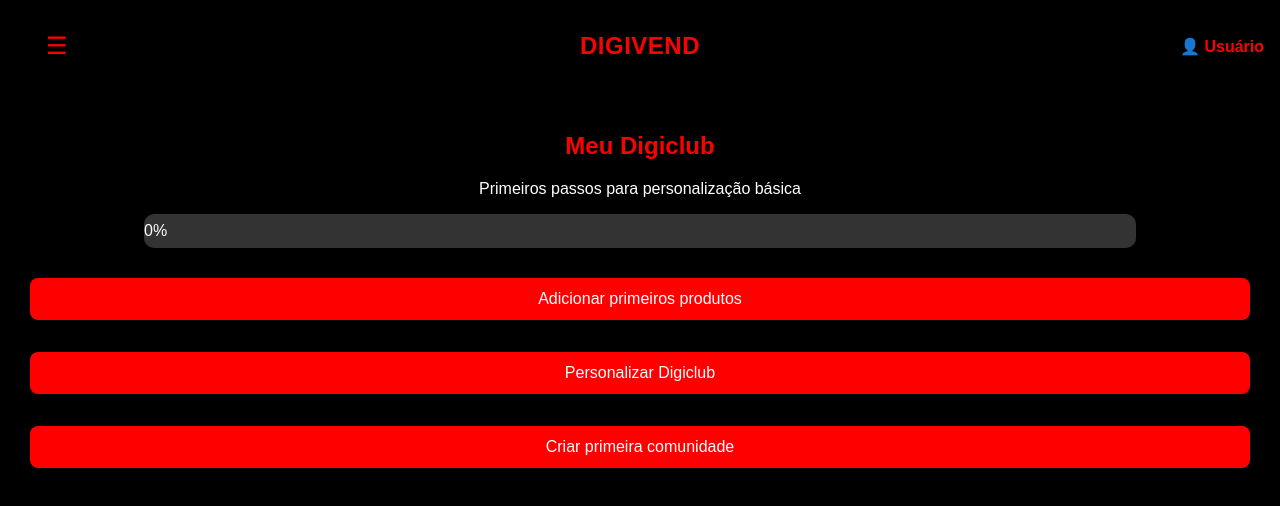
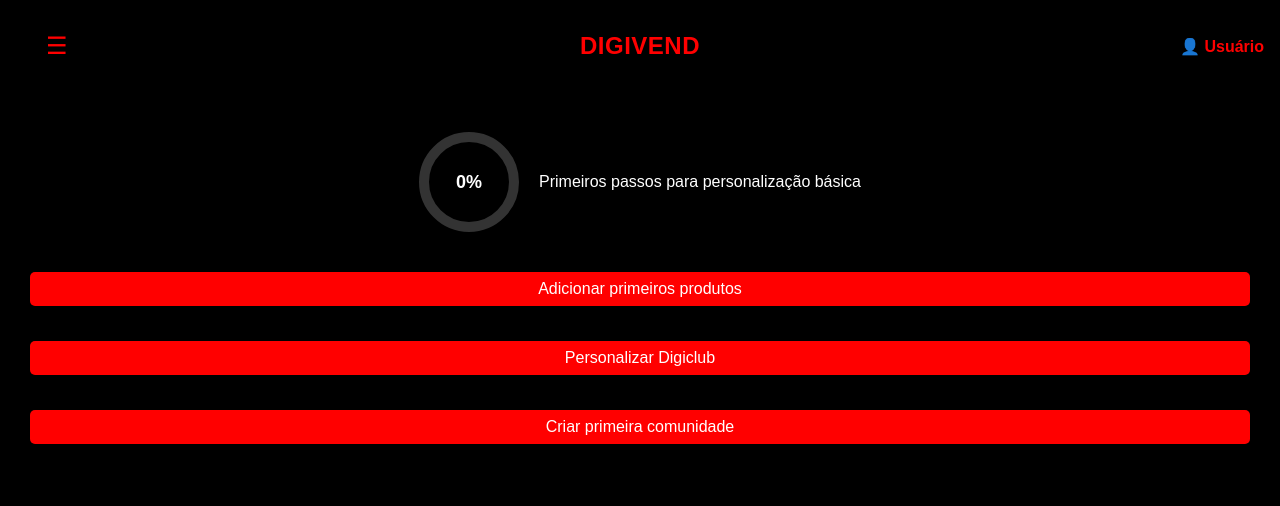
Before and after one commit to tiny1jumbe-eng/meu-site, a plain HTML site: page meu_digiclub.html in a window 1280 px wide. Drawn offline with Linux system fonts and the light colour scheme.

Commit message:
Adiciona página Meu Digiclub com progresso circular e botões de primeiros passos

```diff
--- a/meu_digiclub.html
+++ b/meu_digiclub.html
@@ -1,118 +1,71 @@
 <!DOCTYPE html>
 <html lang="pt-BR">
 <head>
-  <meta charset="UTF-8">
-  <meta name="viewport" content="width=device-width, initial-scale=1.0">
-  <title>Meu Digiclub</title>
-  <link rel="stylesheet" href="style.css">
-  <style>
-    .progress-container {
-      width: 80%;
-      margin: 20px auto;
-      text-align: center;
-    }
-    .progress-bar {
-      width: 100%;
-      background: #333;
-      border-radius: 10px;
-      overflow: hidden;
-    }
-    .progress-fill {
-      width: 0%;
-      background: red;
-      padding: 8px 0;
-      color: white;
-      text-align: center;
-      border-radius: 10px;
-      transition: width 0.4s ease;
-    }
-    .options {
-      margin-top: 20px;
-      display: flex;
-      flex-direction: column;
-      gap: 12px;
-      text-align: center;
-    }
-    .options button {
-      padding: 12px;
-      font-size: 16px;
-      border: none;
-      border-radius: 8px;
-      cursor: pointer;
-      background: red;
-      color: white;
-    }
-  </style>
+  <meta charset="UTF-8" />
+  <meta name="viewport" content="width=device-width, initial-scale=1.0" />
+  <title>DIGIVEND - Meu Digiclub</title>
+  <link rel="stylesheet" href="style.css" />
 </head>
 <body>
+  <!-- TOPO -->
   <header class="dashboard-header">
     <button class="menu-btn" onclick="openMenu()">☰</button>
     <h1 class="logo-center">DIGIVEND</h1>
     <div class="user-profile">👤 Usuário</div>
   </header>
 
-  <main style="padding:20px; text-align:center;">
-    <h2 style="color:red;">Meu Digiclub</h2>
+  <!-- MENU LATERAL -->
+  <nav id="sideMenu" class="side-menu">
+    <button class="close-btn" onclick="closeMenu()">×</button>
+    <a href="dashboard_vendedor.html">Home</a>
+    <a href="digiclub.html">Digiclub</a>
+    <a href="meu_digiclub.html">Meu Digiclub</a>
+  </nav>
 
-    <!-- Barra de progresso -->
-    <div class="progress-container">
-      <p>Primeiros passos para personalização básica</p>
-      <div class="progress-bar">
-        <div class="progress-fill" id="progressFill">0%</div>
+  <!-- CONTEÚDO -->
+  <main class="dashboard-content" style="padding:20px;">
+
+    <!-- Círculo de progresso + Texto -->
+    <div style="display:flex; align-items:center; justify-content:center; margin-top:20px;">
+      <!-- Círculo de progresso -->
+      <div style="position:relative; width:100px; height:100px;">
+        <svg width="100" height="100">
+          <circle cx="50" cy="50" r="45" stroke="#333" stroke-width="10" fill="none"/>
+          <circle id="progressCircle" cx="50" cy="50" r="45" stroke="red" stroke-width="10" fill="none" stroke-dasharray="283" stroke-dashoffset="283" stroke-linecap="round"/>
+        </svg>
+        <div id="progressText" style="position:absolute; top:50%; left:50%; transform:translate(-50%,-50%); font-size:18px; font-weight:bold; color:white;">0%</div>
+      </div>
+
+      <!-- Texto ao lado -->
+      <div style="margin-left:20px; font-size:16px; color:white;">
+        Primeiros passos para personalização básica
       </div>
     </div>
 
-    <!-- Opções -->
-    <div class="options">
-      <button onclick="concluirEtapa('produtos')">Adicionar primeiros produtos</button>
-      <button onclick="concluirEtapa('personalizar')">Personalizar Digiclub</button>
-      <button onclick="concluirEtapa('comunidade')">Criar primeira comunidade</button>
+    <!-- Botões -->
+    <div style="margin-top:30px; text-align:center; display:flex; flex-direction:column; gap:15px;">
+      <button onclick="location.href='adicionar_produtos.html'" class="btn-vermelho">Adicionar primeiros produtos</button>
+      <button onclick="location.href='personalizar_digiclub.html'" class="btn-vermelho">Personalizar Digiclub</button>
+      <button onclick="location.href='criar_comunidade.html'" class="btn-vermelho">Criar primeira comunidade</button>
     </div>
   </main>
 
   <script>
-    let etapasConcluidas = {
-      produtos: false,
-      personalizar: false,
-      comunidade: false
-    };
+    function openMenu(){ document.getElementById('sideMenu').style.width = '250px'; }
+    function closeMenu(){ document.getElementById('sideMenu').style.width = '0'; }
 
-    // 🔹 Carregar progresso salvo
-    window.onload = function() {
-      const salvo = localStorage.getItem("progressoDigiclub");
-      if (salvo) {
-        etapasConcluidas = JSON.parse(salvo);
-      }
-      atualizarProgresso();
-    };
-
-    function concluirEtapa(etapa) {
-      if (!etapasConcluidas[etapa]) {
-        etapasConcluidas[etapa] = true;
-        salvarProgresso();
-        atualizarProgresso();
-        alert("Etapa concluída: " + etapa);
-      } else {
-        alert("Você já concluiu esta etapa!");
-      }
+    // Função para atualizar o progresso
+    function setProgress(percent){
+      const circle = document.getElementById("progressCircle");
+      const text = document.getElementById("progressText");
+      const offset = 283 - (283 * percent / 100);
+      circle.style.strokeDashoffset = offset;
+      text.textContent = percent + "%";
     }
 
-    function atualizarProgresso() {
-      const totalEtapas = Object.keys(etapasConcluidas).length;
-      const concluidas = Object.values(etapasConcluidas).filter(Boolean).length;
-      const porcentagem = Math.round((concluidas / totalEtapas) * 100);
-
-      const barra = document.getElementById("progressFill");
-      barra.style.width = porcentagem + "%";
-      barra.textContent = porcentagem + "%";
-    }
-
-    function salvarProgresso() {
-      localStorage.setItem("progressoDigiclub", JSON.stringify(etapasConcluidas));
-    }
-
-    function openMenu(){ document.getElementById("sideMenu").style.width = "250px"; }
-    function closeMenu(){ document.getElementById("sideMenu").style.width = "0"; }
+    // Carregar progresso do usuário salvo no navegador
+    let progress = localStorage.getItem("digiclubProgress") || 0;
+    setProgress(progress);
   </script>
 </body>
 </html>
```
